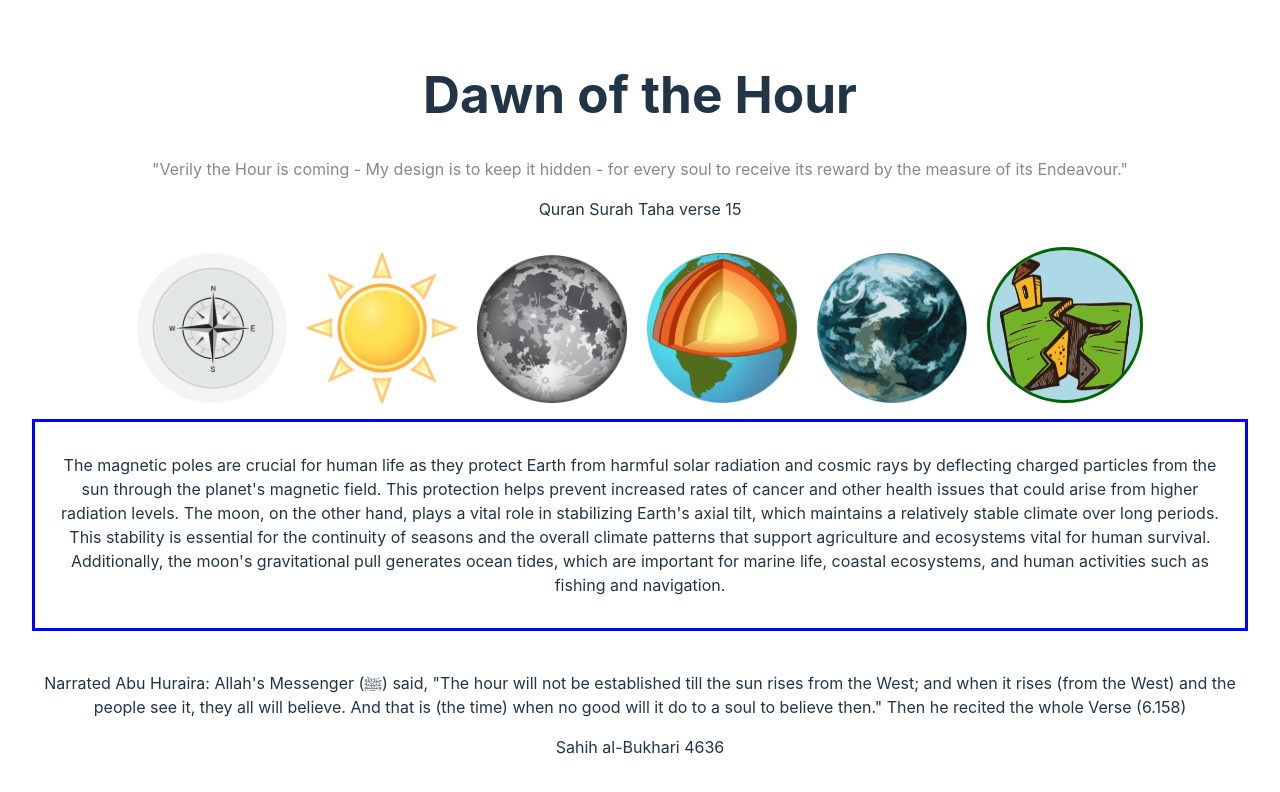
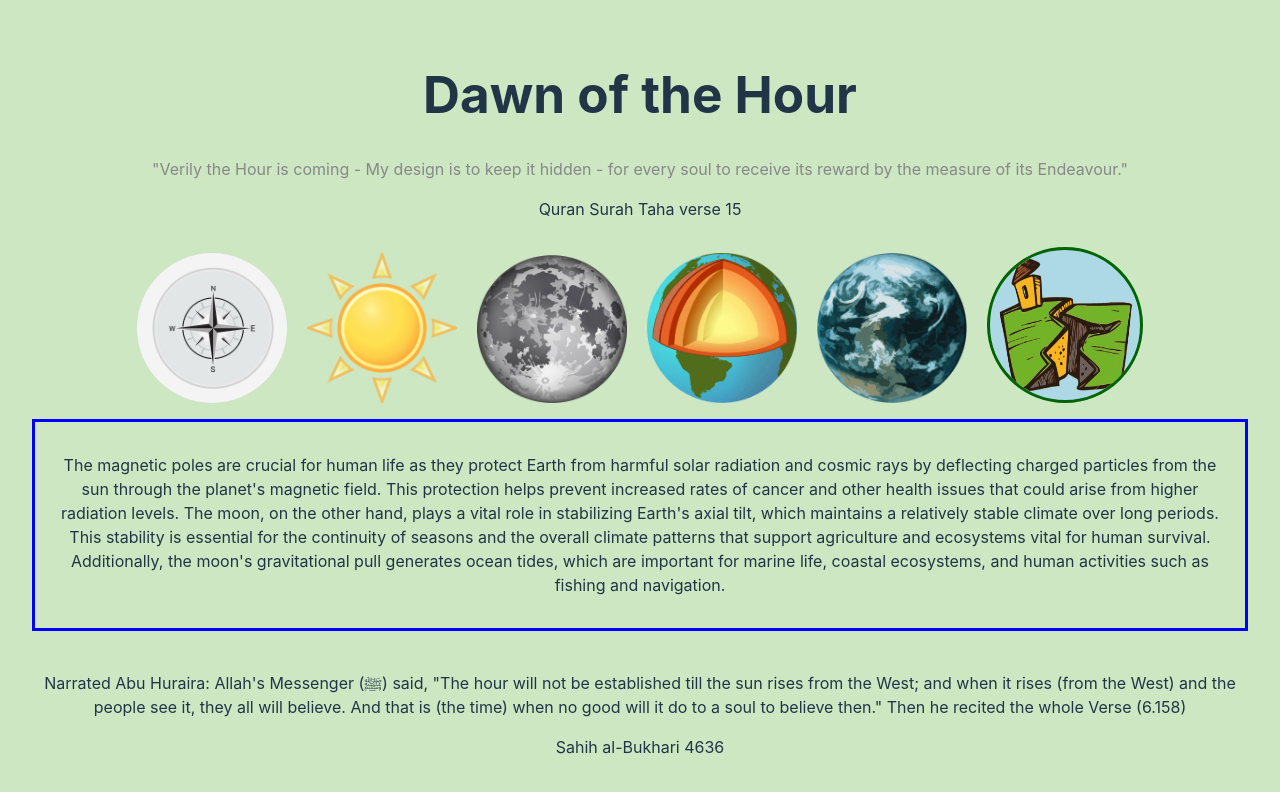
Before and after one commit to SharukhGV/dawn-of-the-hour, a React (Vite) app: page / in a window 1280 px wide. Shown: the top 792 px of the page. Built offline with nearby package versions, Linux system fonts and the light colour scheme.

Commit message:
background color change

```diff
--- a/src/index.css
+++ b/src/index.css
@@ -5,7 +5,7 @@
 
   color-scheme: light dark;
   color: rgba(36, 16, 16, 0.87);
-  background-color: #fff3f3;
+  background-color: #c9dfb9;
 
   font-synthesis: none;
   text-rendering: optimizeLegibility;
@@ -57,7 +57,7 @@ button:focus-visible {
 @media (prefers-color-scheme: light) {
   :root {
     color: #213547;
-    background-color: #ffffff;
+    background-color: #cde7c2;
   }
   a:hover {
     color: #747bff;
```
